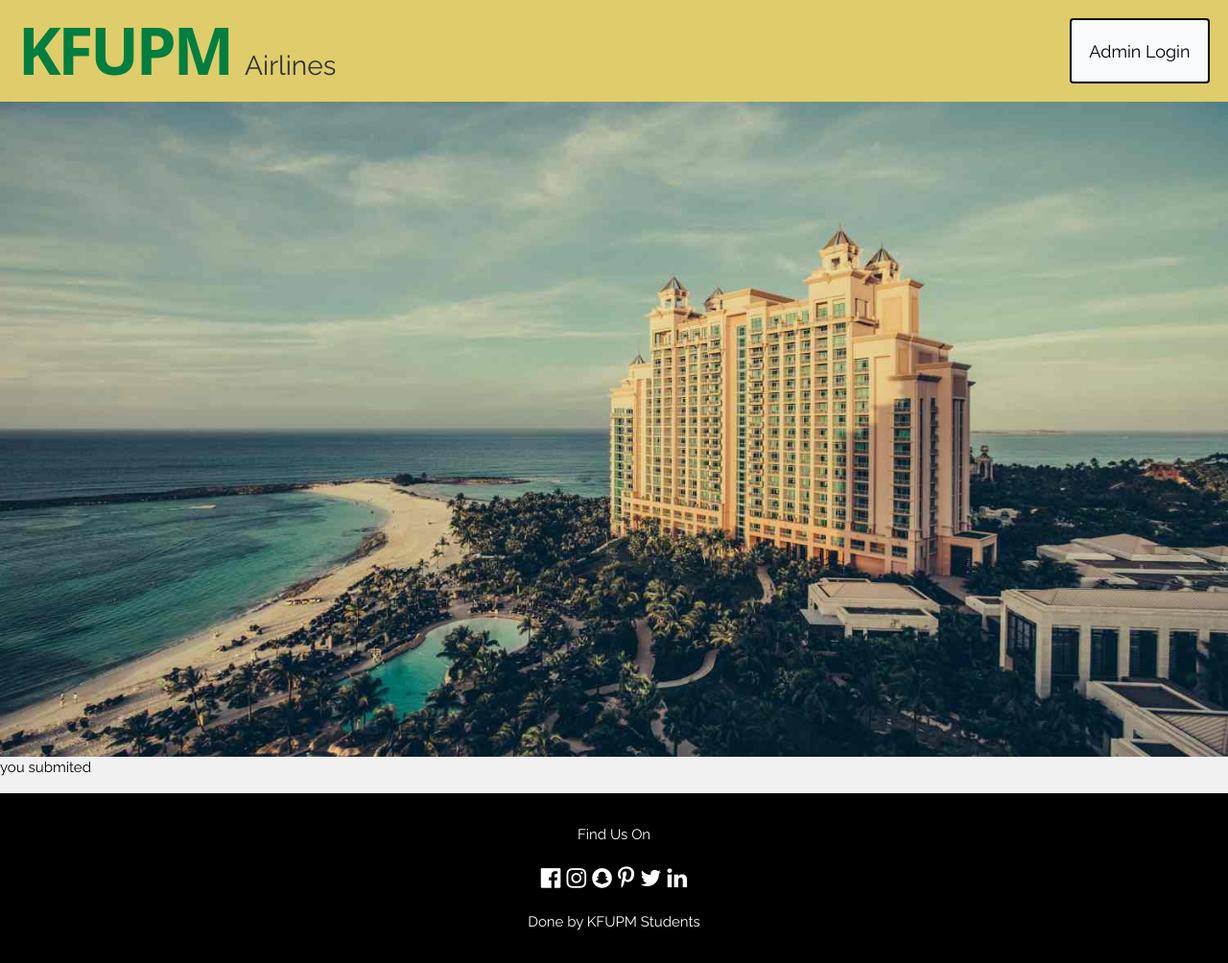
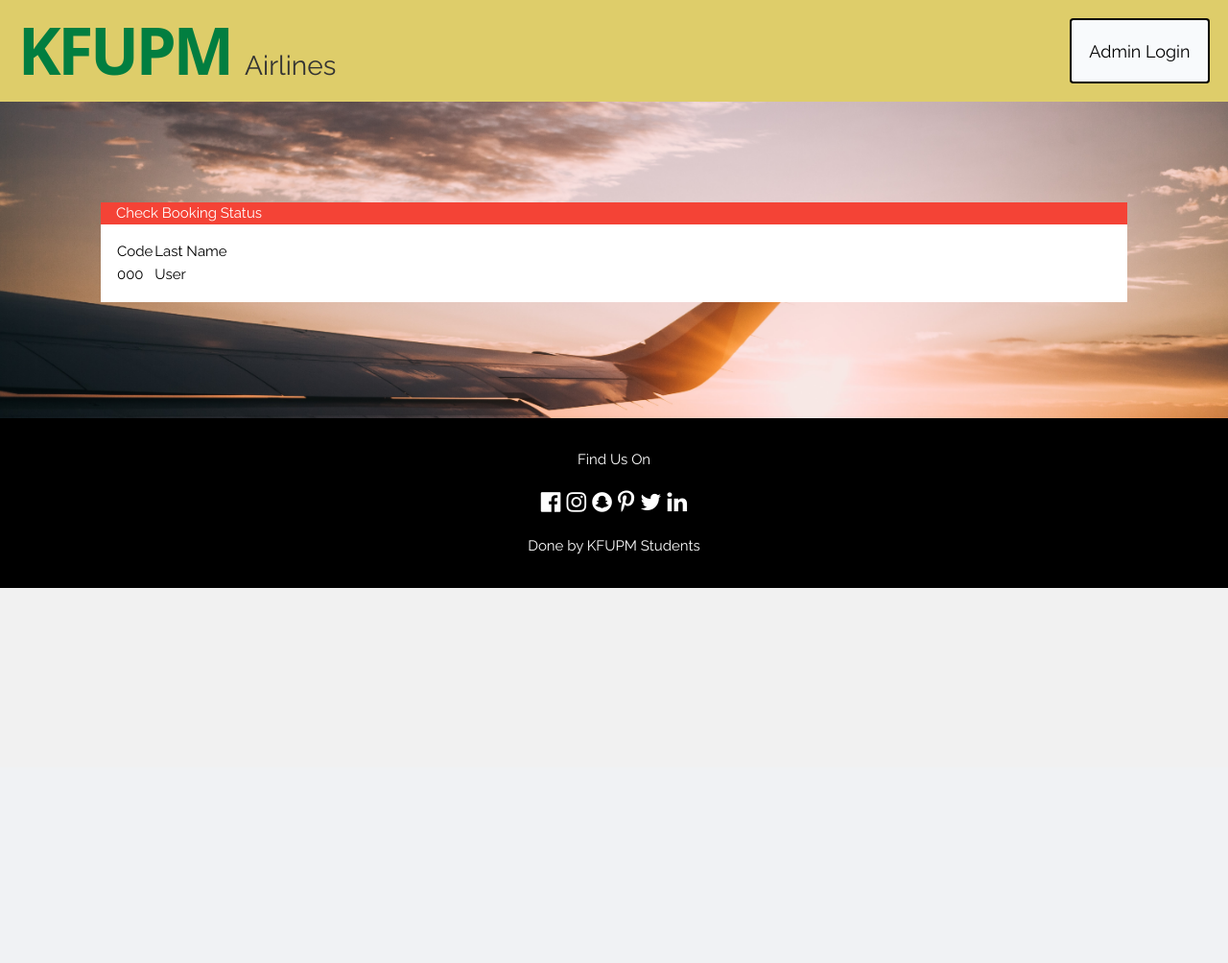
Before and after one commit to ammar-faifi/ics324, a Django app: template flight/templates/flight/booking.html in a window 1280 px wide. Shown: the whole page at 96% size. After the commit the page ends 613 px from the top, so only its background shows below. Run offline with Django 4.2, Linux system fonts and the light colour scheme; the template is opened without the code that fills it: values that come from a table or form of the project are taken from there, others are empty; tables that the repository leaves empty hold one stand-in row (values such as "Sample post"); some libraries are stand-ins or nearby versions.

Commit message:
info about booking

```diff
--- a/flight/templates/flight/booking.html
+++ b/flight/templates/flight/booking.html
@@ -1,16 +1,21 @@
-{% extends 'base.html' %}
-{% load static %}
-{% block content %}
-<header class="w3-display-container w3-content" style="max-width: 1500px">
-  <img
-    class="w3-image"
-    src="{% static 'hotel.jpg' %}"
-    alt="The Hotel"
-    style="min-width: 1000px"
-    width="1500"
-    height="800"
-  />
-
-  you submited
-
-{% endblock content %}
+{% extends 'base.html' %} {% load static %} {% block content %}
+<div class="bg-[url('{% static 'airplane.jpg' %}')] bg-scroll bg-cover">
+  <div class="p-28">
+    <div class="w3-container w3-red">
+      <h2>Check Booking Status</h2>
+    </div>
+    <div class="w3-container w3-white w3-padding-16">
+      <table>
+        <tr>
+          <td>Code</td>
+          <td>Last Name</td>
+        </tr>
+        <tr>
+          <td>{{ ticket.code }}</td>
+          <td>{{ ticket.passenger.last_name }}</td>
+        </tr>
+      </table>
+    </div>
+  </div>
+  {% endblock content %}
+</div>
```
